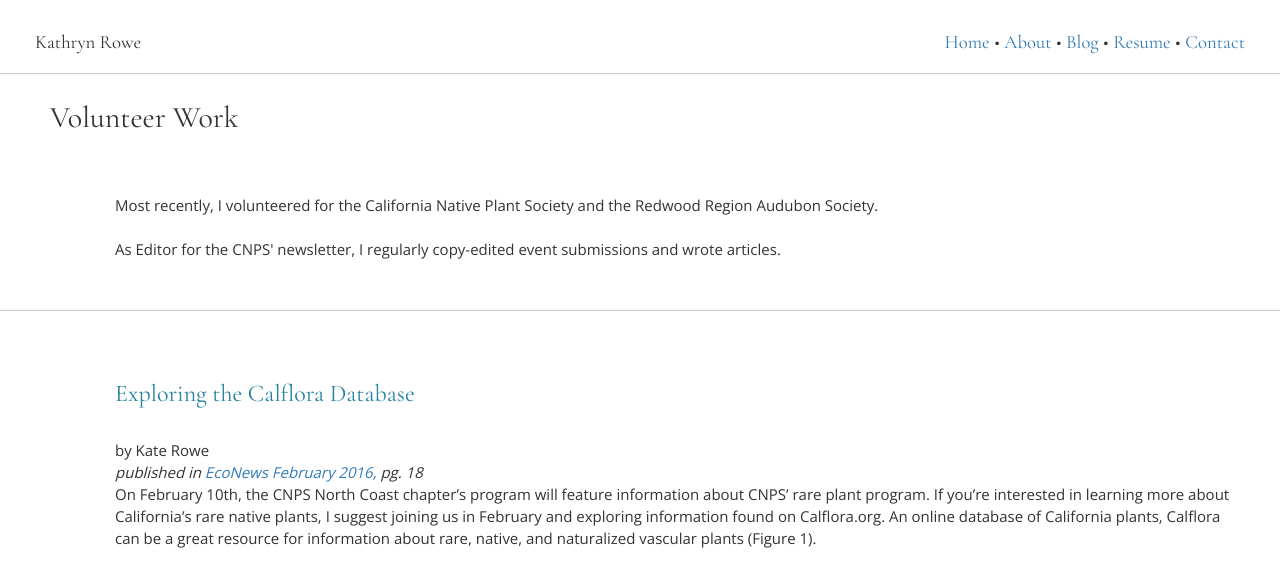
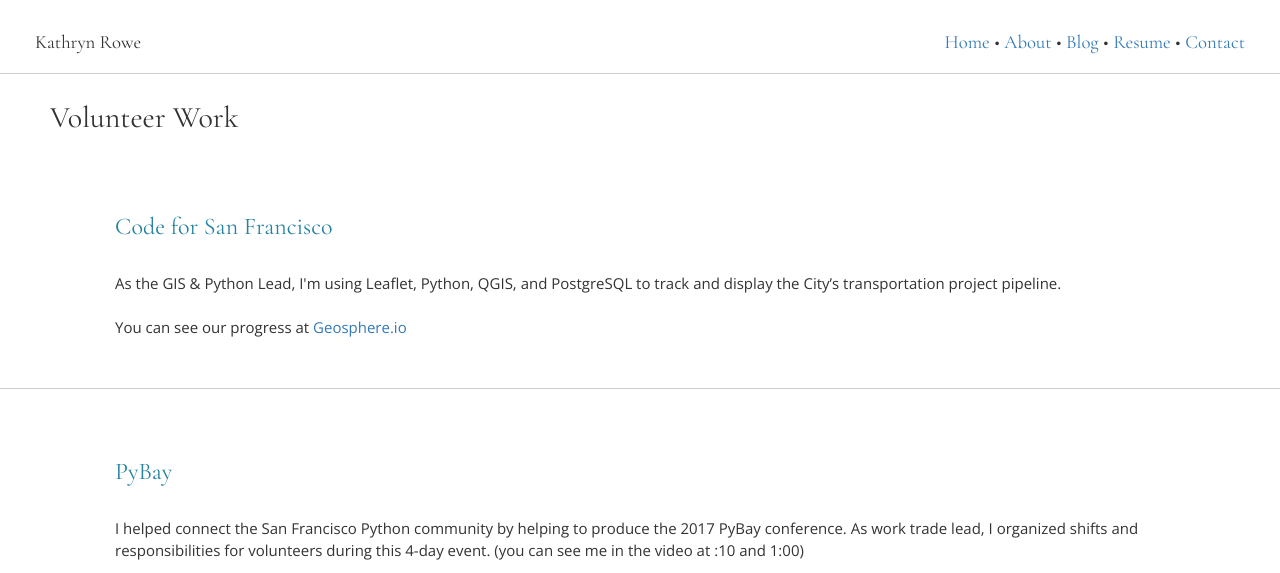
Before and after one commit to kathryn-rowe/Kathryn-Rowe-portfolio, a Flask app: page /volunteer in a window 1280 px wide. Shown: the top 573 px of the page. Run offline with Flask 2, Linux system fonts and the light colour scheme; some libraries are stand-ins or nearby versions.

Commit message:
Updated volunteer work

```diff
--- a/templates/coding.html
+++ b/templates/coding.html
@@ -21,6 +21,9 @@
 
             <a href="/hb_app">My Journey as a Bird-nerd, a Hackbright Application Essay</a><br><br>
 
+            <a href="https://docs.google.com/presentation/d/1XlMbrpr4EOjAiVJleLzOCrArqV6qLVg9fmUkXV9rdaI/edit?usp=sharing">Google slide deck on how to connect ArcGIS online to Survey123, Explorer, and Collector Apps</a><br>
+            <i>Created for project with <a href="http://www.pestec.com/">Pestec<a></i><br>
+
             <!-- <a href="/owls">That Time I Hooted for Owls in 2008</a> -->
         </div>
     </div>
--- a/templates/volunteer.html
+++ b/templates/volunteer.html
@@ -16,13 +16,26 @@
     </div>
 
     <div class="row" id="photo-row">
-        <div class="col-xs-12 col-md-12 col-lg-12">Most recently, I volunteered for the California Native Plant Society and the Redwood Region Audubon Society.<br><br>
-        As Editor for the CNPS' newsletter, I regularly copy-edited event submissions and wrote articles.
+        <div class="col-xs-12 col-md-12 col-lg-12"><h3>Code for San Francisco</h3><br>
+        As the GIS & Python Lead, I'm using Leaflet, Python, QGIS, and PostgreSQL to track and display the City’s transportation project pipeline.<br><br>
+        You can see our progress at <a href="https://github.com/geosphere-io">Geosphere.io</a>
         </div>
     </div>
 
     <div class="row" id="photo-row">
-        <div class="col-xs-12 col-md-12 col-lg-12"><h3>Exploring the Calflora Database</h3><br>
+        <div class="col-xs-12 col-md-12 col-lg-12"><h3>PyBay</h3><br>
+        I helped connect the San Francisco Python community by helping to produce the 2017 PyBay conference. As work trade lead, I organized shifts and responsibilities for volunteers during this 4-day event. (you can see me in the video at :10 and 1:00)<br><br>
+        <iframe width="560" height="315" src="https://www.youtube.com/embed/YRTSQ9XO9-c" frameborder="0" allowfullscreen></iframe>
+        </div>
+    </div>
+
+    <div class="row" id="photo-row">
+        <div class="col-xs-12 col-md-12 col-lg-12"><h3>North Coast California Native Plant Society</h3><br>
+        As Editor for the CNPS' newsletter, I regularly copy-edited event submissions and wrote articles.<br>
+        </div>
+
+
+        <div class="col-xs-12 col-md-12 col-lg-12"><u>Exploring the Calflora Database</u><br>
         by Kate Rowe<br>
         <i>published in <a href="http://yournec.org/econews/febmar2016">EcoNews February 2016,</a> pg. 18</i><br>
         On February 10th, the CNPS North Coast chapter’s program will feature information about CNPS’ rare plant program. If you’re interested in learning more about California’s rare native plants, I suggest joining us in February and exploring information found on Calflora.org. An online database of California plants, Calflora can be a great resource for information about rare, native, and naturalized vascular plants (Figure 1).<br><br>
@@ -45,7 +58,7 @@
     </div>
 
     <div class="row" id="photo-row">
-        <div class="col-xs-12 col-md-12 col-lg-12"><h3>Financial Assistance Available to Lawn-replacing Landowners</h3><br>
+        <div class="col-xs-12 col-md-12 col-lg-12"><u>Financial Assistance Available to Lawn-replacing Landowners</u><br>
         by Kate Rowe<br>
         <i>published in <a href="http://yournec.org/econews/junjul2016">EcoNews June/July 2016,</a> pg. 23</i><br>
         As we welcome the beginning of this winter’s rain, we need to be mindful that we are still in a drought. While planning for the upcoming planting season, consider replacing water-guzzling lawns with drought tolerant plants. Local landowner’s can effectively reduce their water footprint by making this switch, and available state rebates help hinder the cost. Under California’s 2015 Turf Replacement Initiative, single-family households can apply for up to $2,000 in rebates to replace their turf with a drought-tolerant landscape. With the goal of removing 10 million square feet of turf, the state is offering these $2 per square foot rebates on a first-come, first serve basis. To start, applications are (only) available online and require photos, measurements, and a copy of a recent water or energy bill. And then like most good things in life, you wait a couple of weeks for a response. After approval, you have four months to complete the conversion before you have to submit five “after” photos of your project. Rebates will be sent 8 – 10 weeks post-completion.  If you rely on these rebates to make this project feasible, wait for that initial response first. Good news if you rent or lease -- you are still eligible for this program if you obtain permission from the landowner.<br><br>
```
